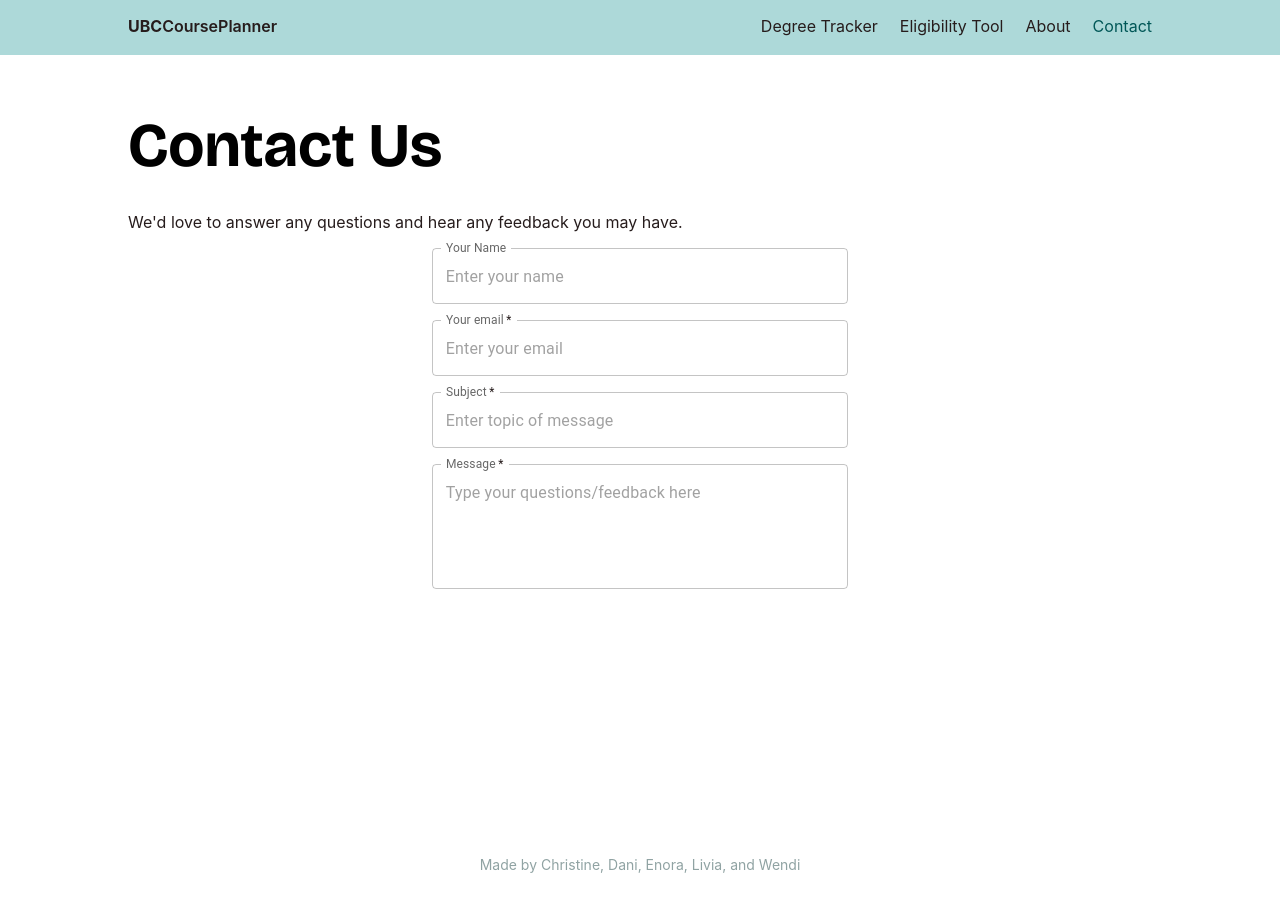
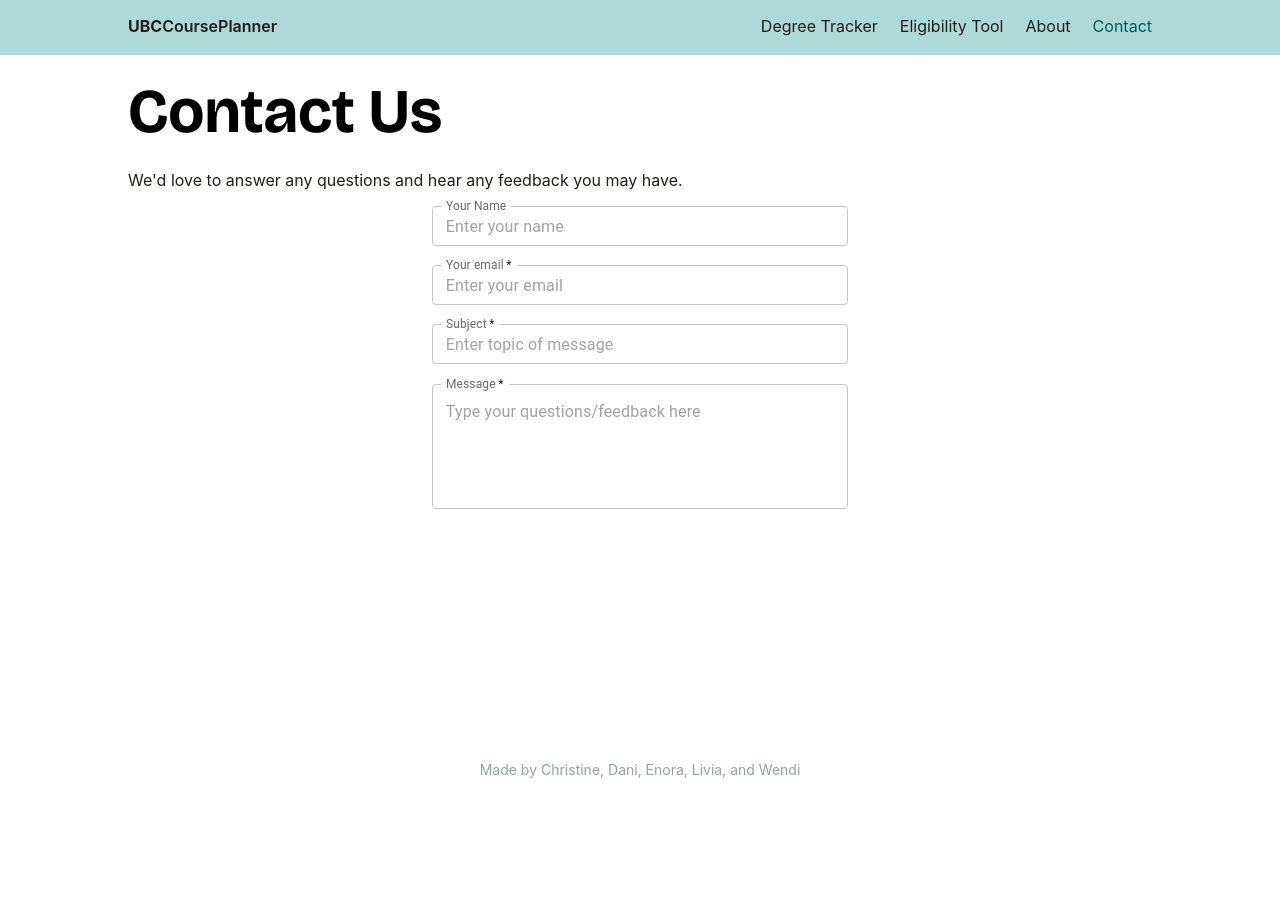
Before and after one commit to Wendi-WL/course-planner, a React (Create React App) app in the folder frontend/: page /#/contact in a window 1280 px wide. Shown: the top 912 px of the page. After the commit the page ends 800 px from the top, so only its background shows below. Built offline with nearby package versions, Linux system fonts and the light colour scheme.

Commit message:
decrease footer padding

```diff
--- a/frontend/src/App.js
+++ b/frontend/src/App.js
@@ -5,7 +5,7 @@ import DegreeTracker from "./pages/DegreeTracker/DegreeTracker";
 import Contact from "./pages/Contact/Contact";
 import { HashRouter as Router, Routes, Route } from "react-router-dom";
 import Layout from "./layout/Layout";
-import Footer from "./components/ui/Footer/Footer"
+import Footer from "./components/ui/Footer/Footer";
 
 // put our routes to the diff pages in here
 function App() {
@@ -33,7 +33,7 @@ function App() {
           </Route>
         </Routes>
       </Router>
-      <Footer />
+      {/* <Footer /> */}
     </div>
   );
 }
--- a/frontend/src/components/ui/Footer/Footer.css
+++ b/frontend/src/components/ui/Footer/Footer.css
@@ -1,15 +1,15 @@
 .footer-text {
-    display: flex;
-    justify-content: center;  /* centers horizontally */
-    align-items: center;      /* centers vertically */
-    padding: 3rem;
+  display: flex;
+  justify-content: center; /* centers horizontally */
+  align-items: center; /* centers vertically */
+  padding: 12px 10%;
 }
 
 .footer-text h1 {
-    color: #90A3A3;
-    font-size: 14px;
-    font-family: Inter;
-    font-weight: 400;
-    line-height: 16.80px;
-    word-wrap: break-word
+  color: #90a3a3;
+  font-size: 14px;
+  font-family: Inter;
+  font-weight: 400;
+  line-height: 16.8px;
+  word-wrap: break-word;
 }
--- a/frontend/src/pages/About/About.jsx
+++ b/frontend/src/pages/About/About.jsx
@@ -1,61 +1,83 @@
+import Footer from "../../components/ui/Footer/Footer";
 import TeamMemberCard from "../../components/ui/TeamMemberCard/TeamMemberCard";
 
 function About() {
   const teamMembers = [
     {
-            name: 'Christine',
-            role: 'Product Manager, Frontend Developer',
+      name: "Christine",
+      role: "Product Manager, Frontend Developer",
       description:
-                'Lorem ipsum dolor sit amet consectetur. Euismod quis diam elementum rhoncus dolor. Ut turpis commodo interdum quisque faucibus.'
+        "Lorem ipsum dolor sit amet consectetur. Euismod quis diam elementum rhoncus dolor. Ut turpis commodo interdum quisque faucibus.",
     },
     {
-            name: 'Dani',
-            role: 'QA Developer',
+      name: "Dani",
+      role: "QA Developer",
       description:
-                'Lorem ipsum dolor sit amet consectetur. Euismod quis diam elementum rhoncus dolor. Ut turpis commodo interdum quisque faucibus.'
+        "Lorem ipsum dolor sit amet consectetur. Euismod quis diam elementum rhoncus dolor. Ut turpis commodo interdum quisque faucibus.",
     },
     {
-            name: 'Enora',
-            role: 'Backend Developer',
+      name: "Enora",
+      role: "Backend Developer",
       description:
-                'Lorem ipsum dolor sit amet consectetur. Euismod quis diam elementum rhoncus dolor. Ut turpis commodo interdum quisque faucibus.'
+        "Lorem ipsum dolor sit amet consectetur. Euismod quis diam elementum rhoncus dolor. Ut turpis commodo interdum quisque faucibus.",
     },
     {
-            name: 'Livia',
-            role: 'UX/UI Designer, Frontend Developer',
+      name: "Livia",
+      role: "UX/UI Designer, Frontend Developer",
       description:
-                'Lorem ipsum dolor sit amet consectetur. Euismod quis diam elementum rhoncus dolor. Ut turpis commodo interdum quisque faucibus.'
+        "Lorem ipsum dolor sit amet consectetur. Euismod quis diam elementum rhoncus dolor. Ut turpis commodo interdum quisque faucibus.",
     },
     {
-            name: 'Wendi',
-            role: 'Backend Developer, API',
+      name: "Wendi",
+      role: "Backend Developer, API",
       description:
-                'Lorem ipsum dolor sit amet consectetur. Euismod quis diam elementum rhoncus dolor. Ut turpis commodo interdum quisque faucibus.'
-        }
-    ]
+        "Lorem ipsum dolor sit amet consectetur. Euismod quis diam elementum rhoncus dolor. Ut turpis commodo interdum quisque faucibus.",
+    },
+  ];
 
   return (
-    <div className="Page">
-      <div className="Page-header">About</div>
-      <p>UBCCoursePlanner is meant to help students pick courses and electives for their degree. It offers 2 tools: </p>
+    <div className='Page'>
+      <div className='Page-header'>About</div>
+      <p>
+        UBCCoursePlanner is meant to help students pick courses and electives
+        for their degree. It offers 2 tools:{" "}
+      </p>
       <p>1. Degree Tracker aims to help students ... </p>
       <p>2. Eligibility Tool aims to help students ... </p>
-      <p>Disclaimer: UBCCoursePlanner is not affiliated with the University of British Columbia. UBC Course Planner is not responsible for...</p>
+      <p>
+        Disclaimer: UBCCoursePlanner is not affiliated with the University of
+        British Columbia. UBC Course Planner is not responsible for...
+      </p>
 
       <h1>Data</h1>
-      <p>- Pre-requisite information is updated prior to course registration.</p>
+      <p>
+        - Pre-requisite information is updated prior to course registration.
+      </p>
 
       <h1>Motivation</h1>
-      <p>Lorem ipsum dolor sit amet consectetur. Scelerisque pharetra ullamcorper dolor lacus justo vel. Facilisis vitae auctor aenean dictumst tincidunt malesuada. A nulla et neque eu odio faucibus mi pellentesque. Varius interdum scelerisque et pharetra eget nulla. Nec hac laoreet diam gravida consequat magnis egestas gravida. Egestas erat quis nunc dictum. Sed ipsum volutpat est nunc. Faucibus dolor etiam risus a sed cursus. Varius platea eget sem diam nec vulputate magna.</p>
+      <p>
+        Lorem ipsum dolor sit amet consectetur. Scelerisque pharetra ullamcorper
+        dolor lacus justo vel. Facilisis vitae auctor aenean dictumst tincidunt
+        malesuada. A nulla et neque eu odio faucibus mi pellentesque. Varius
+        interdum scelerisque et pharetra eget nulla. Nec hac laoreet diam
+        gravida consequat magnis egestas gravida. Egestas erat quis nunc dictum.
+        Sed ipsum volutpat est nunc. Faucibus dolor etiam risus a sed cursus.
+        Varius platea eget sem diam nec vulputate magna.
+      </p>
 
       <h1>Meet the Team</h1>
-      <div className="team-member-cards">
+      <div className='team-member-cards'>
         {teamMembers.map((mem) => (
-            <TeamMemberCard name={mem.name} role={mem.role} description={mem.description}></TeamMemberCard>
+          <TeamMemberCard
+            name={mem.name}
+            role={mem.role}
+            description={mem.description}
+          ></TeamMemberCard>
         ))}
       </div>
+      <Footer />
     </div>
-  )
+  );
 }
 
 export default About;
--- a/frontend/src/pages/Contact/Contact.css
+++ b/frontend/src/pages/Contact/Contact.css
@@ -14,10 +14,10 @@ p {
 }
 
 .title-desc {
-  margin-top: 7rem;
+  margin-top: 4.87rem;
   display: flex;
   flex-direction: column;
-  gap: 1rem;
+  gap: 0.5rem;
   /* display: flex;
   flex-direction: column;
   gap: 1.6875rem;
@@ -56,5 +56,5 @@ p .desc {
   display: flex;
   flex-direction: column;
   align-items: center;
-  gap: 1rem;
+  gap: 1.2rem;
 }
--- a/frontend/src/pages/Contact/Contact.jsx
+++ b/frontend/src/pages/Contact/Contact.jsx
@@ -1,3 +1,4 @@
+import Footer from "../../components/ui/Footer/Footer";
 import "./Contact.css";
 import TextField from "@mui/material/TextField";
 
@@ -20,7 +21,7 @@ function Contact() {
             label='Your Name'
             variant='outlined'
             placeholder='Enter your name'
-            size='medium'
+            size='small'
             slotProps={{
               inputLabel: {
                 shrink: true,
@@ -33,7 +34,7 @@ function Contact() {
             label='Your email'
             variant='outlined'
             placeholder='Enter your email'
-            size='medium'
+            size='small'
             slotProps={{
               inputLabel: {
                 shrink: true,
@@ -46,7 +47,7 @@ function Contact() {
             label='Subject'
             variant='outlined'
             placeholder='Enter topic of message'
-            size='medium'
+            size='small'
             slotProps={{
               inputLabel: {
                 shrink: true,
@@ -68,6 +69,7 @@ function Contact() {
           />
         </div>
       </section>
+      <Footer />
     </div>
   );
 }
```
Lines whose indentation alone changed are shown as unchanged.
